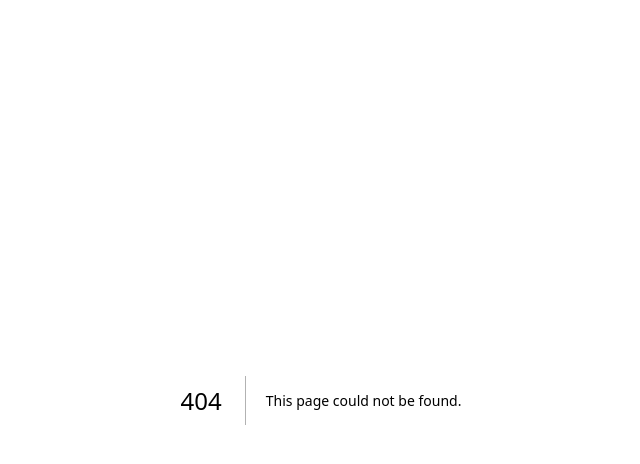
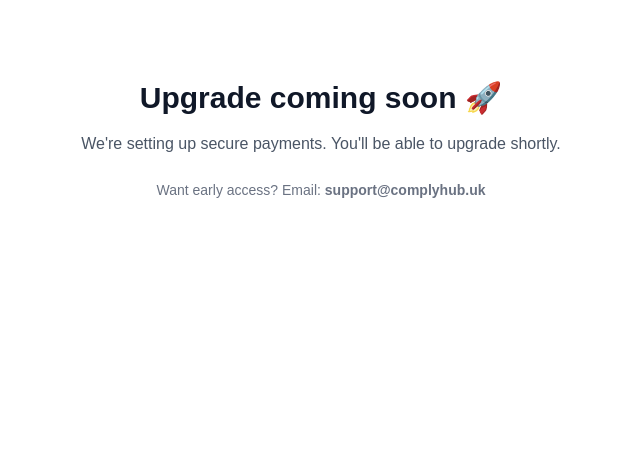
Before and after one commit to FH-OLA/complyhub, a Next.js app: page /upgrade in a window 1280 px wide. Before the commit this address had no page. Shown: the top 464 px of the page, without its empty margins (319-959 px from the left). Built offline with nearby package versions, Linux system fonts and the light colour scheme.

Commit message:
Add pricing page and upgrade flow
Add pricing page and upgrade flow

```diff
--- a/app/pricing/page.tsx
+++ b/app/pricing/page.tsx
@@ -36,9 +36,12 @@ export default function PricingPage() {
             <li>✔ Future features</li>
           </ul>
 
-          <button className="mt-8 w-full rounded-xl bg-indigo-600 px-4 py-2.5 text-sm font-semibold text-white hover:bg-indigo-700">
-            Upgrade to Pro
-          </button>
+          <a
+  href="/upgrade"
+  className="mt-8 inline-block w-full rounded-xl bg-indigo-600 px-4 py-2.5 text-sm font-semibold text-white hover:bg-indigo-700"
+>
+  Upgrade to Pro
+</a>
         </div>
 
       </div>
--- /dev/null
+++ b/app/upgrade/page.tsx
@@ -0,0 +1,17 @@
+export default function UpgradePage() {
+  return (
+    <div className="mx-auto max-w-xl px-4 py-20 text-center">
+      <h1 className="text-3xl font-bold text-gray-900">
+        Upgrade coming soon 🚀
+      </h1>
+
+      <p className="mt-4 text-gray-600">
+        We're setting up secure payments. You'll be able to upgrade shortly.
+      </p>
+
+      <p className="mt-6 text-sm text-gray-500">
+        Want early access? Email: <strong>support@complyhub.uk</strong>
+      </p>
+    </div>
+  )
+}
```
